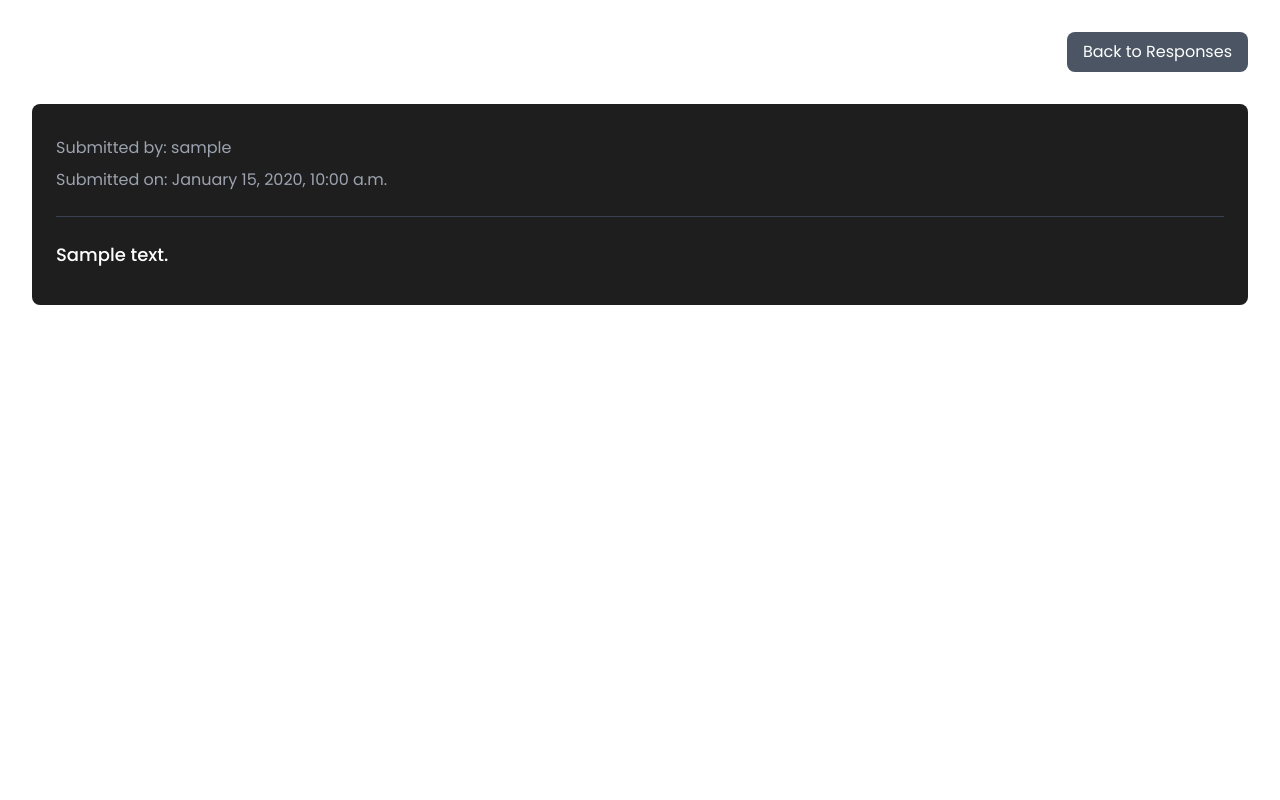
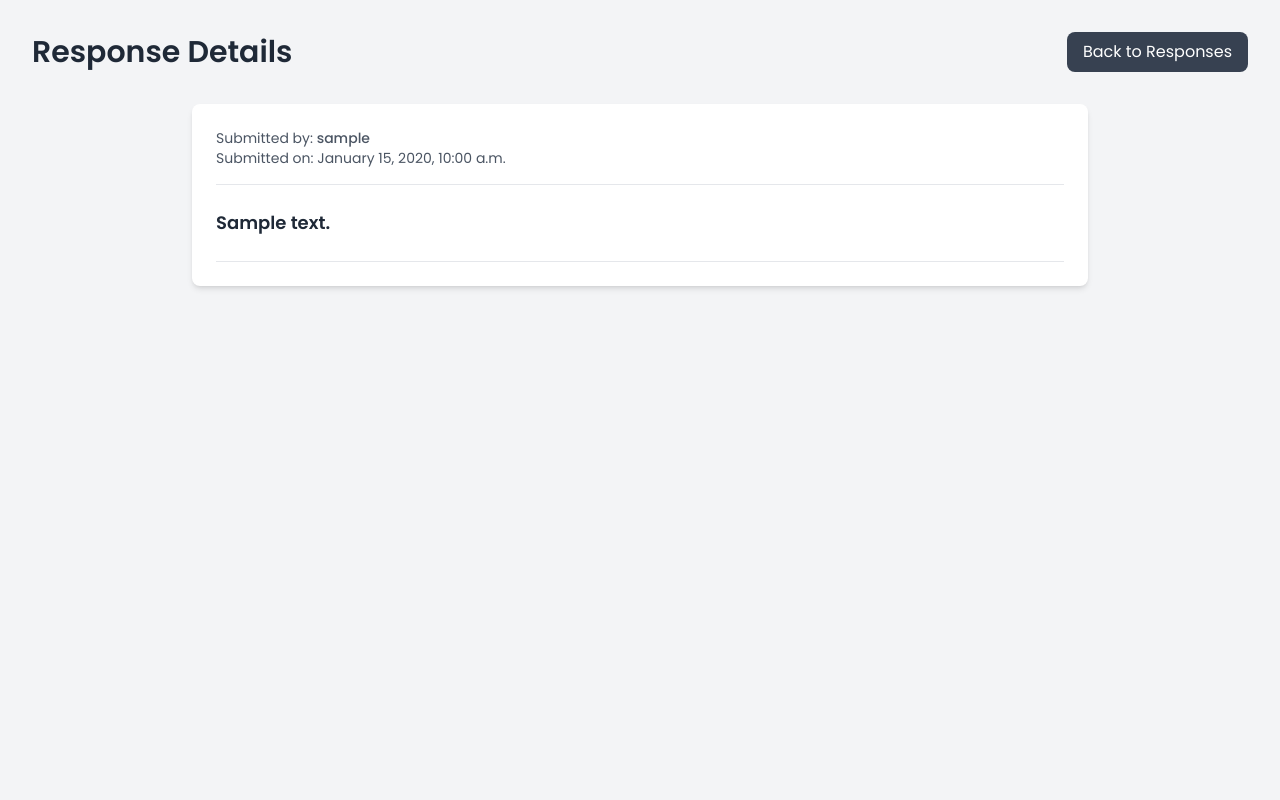
Before and after one commit to varun-singh26/PeerSight, a Django app: template PeerSight/main/templates/main/student_response_details.html in a window 1280 px wide. Run offline with Django 4.2, Linux system fonts and the light colour scheme; the template is opened without the code that fills it: most values are stand-ins (such as "Sample title", 1, 10 or a date in 2020); some libraries are stand-ins or nearby versions.

Commit message:
styling changes

```diff
--- a/PeerSight/main/templates/main/student_response_details.html
+++ b/PeerSight/main/templates/main/student_response_details.html
@@ -1,39 +1,44 @@
 {% extends 'shared/base.html' %}
 
 {% block content %}
-<div class="flex flex-col gap-8 p-8">
+<div class="flex flex-col gap-8 p-8 bg-gray-100 min-h-screen">
+
     <div class="flex justify-between items-center">
-        <h1 class="text-3xl font-bold text-white">Response Details</h1>
+        <h1 class="text-3xl font-bold text-gray-800">Response Details</h1>
         <a
             href="{% url 'main:student_responses' %}"
-            class="bg-gray-600 text-white px-4 py-2 rounded-lg hover:bg-gray-700 transition-colors duration-200"
+            class="bg-gray-700 text-white px-4 py-2 rounded-lg hover:bg-gray-800 transition-colors duration-200"
         >
             Back to Responses
         </a>
     </div>
 
-    <div class="bg-[#1E1E1E] rounded-lg p-6">
-        <div class="mb-6">
-            <h2 class="text-2xl font-semibold text-white mb-2">{{ response.form.title }}</h2>
-            <p class="text-gray-400 mb-2">Submitted by: {{ response.student.username }}</p>
-            <p class="text-gray-400">Submitted on: {{ response.submitted_at|date:"F j, Y, g:i a" }}</p>
+    <div class="bg-white shadow-md rounded-lg p-6 w-full max-w-4xl mx-auto">
+        <div class="mb-6 border-b pb-4">
+            <h2 class="text-2xl font-semibold text-gray-900">{{ response.form.title }}</h2>
+            <p class="text-sm text-gray-600">Submitted by: <span class="font-medium">{{ response.student.username }}</span></p>
+            <p class="text-sm text-gray-600">Submitted on: {{ response.submitted_at|date:"F j, Y, g:i a" }}</p>
         </div>
 
         <div class="space-y-6">
             {% for question_response in question_responses %}
-                <div class="border-t border-gray-700 pt-6">
-                    <h3 class="text-lg font-medium text-white mb-3">{{ question_response.question.question_text }}</h3>
+                <div class="border-b pb-4">
+                    <h3 class="text-lg font-semibold text-gray-800 mb-2">{{ question_response.question.question_text }}</h3>
 
                     {% if question_response.question.question_type == 'text' %}
-                        <p class="text-gray-300">{{ question_response.answer_text }}</p>
+                        <p class="text-gray-700">{{ question_response.answer_text }}</p>
+
                     {% elif question_response.question.question_type == 'multiple_choice' %}
-                        <p class="text-gray-300">{{ question_response.selected_choice.choice_text }}</p>
-                        {% elif question_response.question.question_type == 'likert' %}
+                        <p class="text-gray-700">{{ question_response.selected_choice.choice_text }}</p>
+
+                    {% elif question_response.question.question_type == 'likert' %}
                         <div class="flex items-center gap-2">
-                            <span class="text-gray-300">Rating:</span>
+                            <span class="text-gray-700">Rating:</span>
                             <div class="flex">
                                 {% for i in "12345"|make_list %}
-                                    <span class="text-yellow-400 {% if forloop.counter <= question_response.rating_value %}fill-current{% endif %}">★</span>
+                                    <span class="{% if forloop.counter <= question_response.rating_value %}text-yellow-500{% else %}text-gray-300{% endif %}">
+                                        ★
+                                    </span>
                                 {% endfor %}
                             </div>
                         </div>
```
Also changed, not shown: PeerSight/main/templates/main/student_responses.html (+9 -9 lines).
